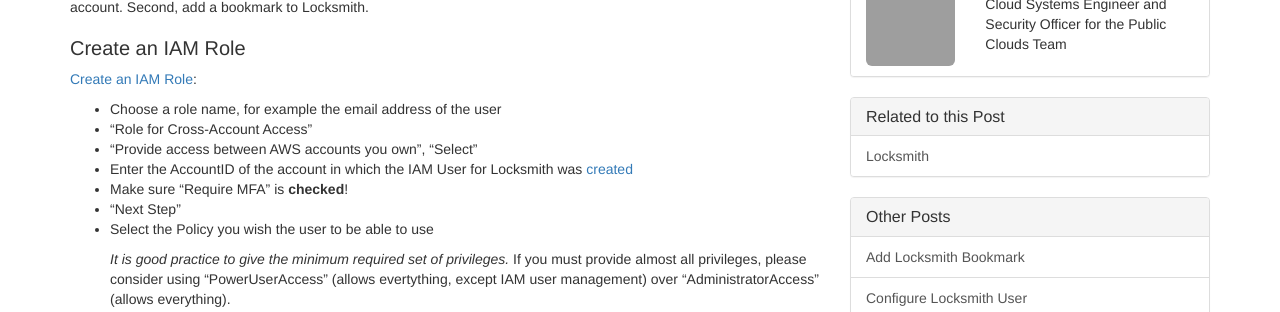
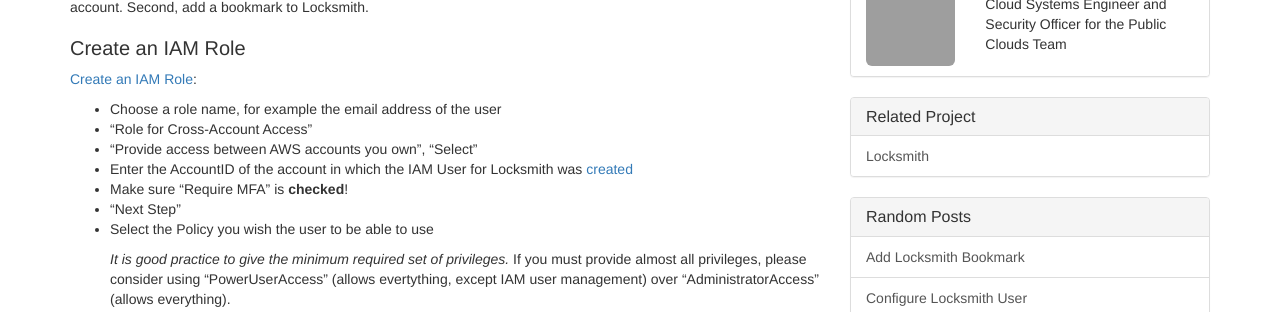
Before and after one commit to sentiampc/sentialabs.github.io, a Jekyll site: the page built from _posts/2017-01-10-Configuring-Locksmith-Bookmark.md, in a window 1280 px wide and 900 px high, cut to the strip 273-585 px from the top of the window. Built offline with Jekyll 4.4.1, drawn with Linux system fonts in a browser that asks for light colours; nearby versions of some CDN libraries; grey boxes are pictures that could not be loaded.

Commit message:
Navigation Changes

```diff
--- a/_layouts/post.html
+++ b/_layouts/post.html
@@ -15,7 +15,7 @@
       {% if parents.size > 0 %}
       <div class="panel panel-default">
         <div class="panel-heading">
-          <h3 class="panel-title">Related to this Post</h3>
+          <h3 class="panel-title">Related Project{% if parents.size > 1 %}s{% endif %}</h3>
         </div>
         <div class="list-group">
           {% for post in parents %}
@@ -27,7 +27,7 @@
 
       <div class="panel panel-default">
         <div class="panel-heading">
-          <h3 class="panel-title">Other Posts</h3>
+          <h3 class="panel-title">Random Posts</h3>
         </div>
         <div class="list-group">
           {% for post in site.posts %}
```
